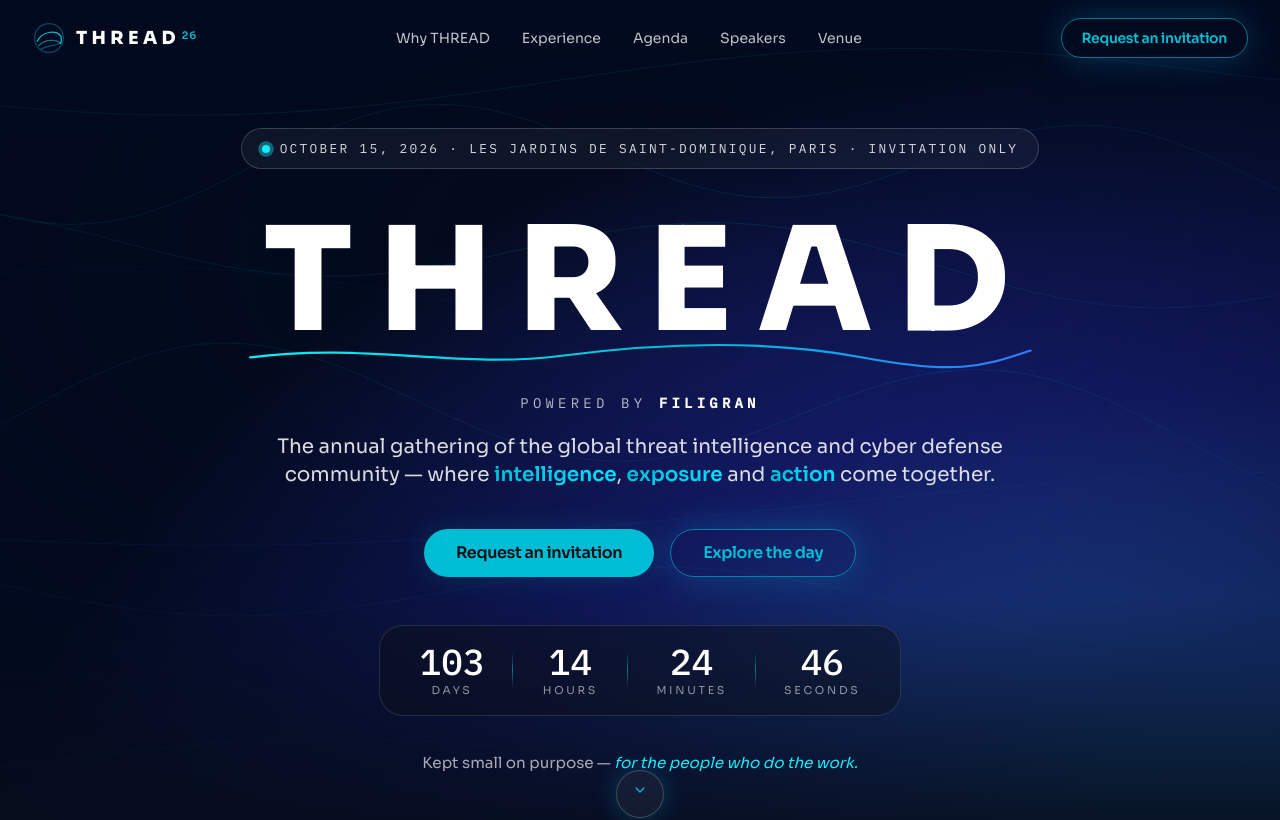
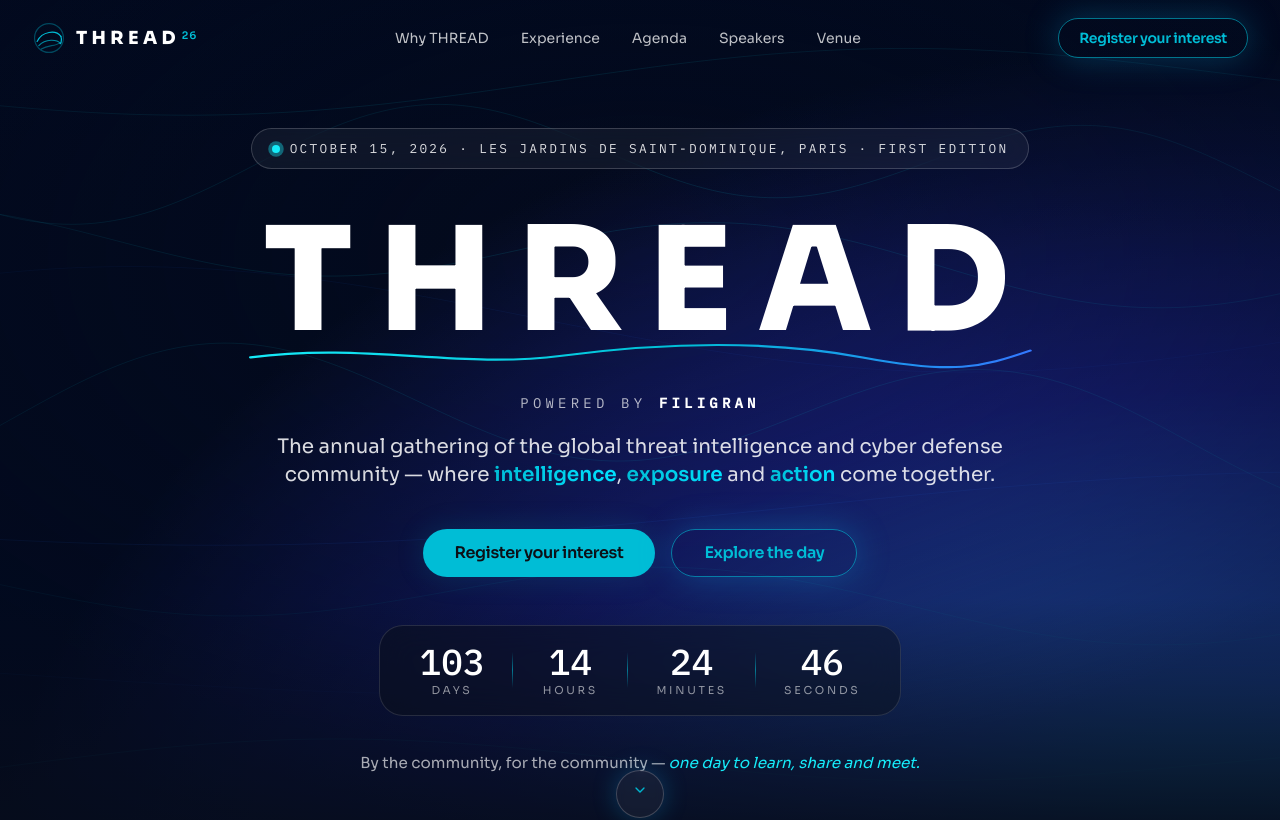
Before and after one commit to FiligranHQ/thread-conference, a React (Vite) app: page / in a window 1280 px wide. Shown: the top 820 px of the page. Built offline with nearby package versions, Linux system fonts and the light colour scheme.

Commit message:
refactor: replace invitation-only framing with open community get-together tone

```diff
--- a/index.html
+++ b/index.html
@@ -19,7 +19,7 @@
     <meta property="og:title" content="THREAD 2026 — Powered by Filigran" />
     <meta
       property="og:description"
-      content="The annual gathering of the threat intelligence and cyber defense community. October 15, 2026 — Les Jardins de Saint-Dominique, Paris. Invitation only."
+      content="The annual gathering of the threat intelligence and cyber defense community. October 15, 2026 — Les Jardins de Saint-Dominique, Paris. Talks, labs, workshops and an evening in the garden — by the community, for the community."
     />
     <meta property="og:type" content="website" />
     <meta property="og:url" content="https://thread.filigran.io/" />
--- a/src/components/Footer.tsx
+++ b/src/components/Footer.tsx
@@ -29,7 +29,7 @@
   { label: "Experience", url: "#experience" },
   { label: "Agenda", url: "#agenda" },
   { label: "Venue", url: "#venue" },
-  { label: "Request an invitation", url: "#register" },
+  { label: "Register your interest", url: "#register" },
 ] as const;
 
 export const Footer = () => (
--- a/src/components/Hero.tsx
+++ b/src/components/Hero.tsx
@@ -85,7 +85,7 @@
 
         <div className="mb-12 flex flex-col items-center justify-center gap-4 sm:flex-row animate-fade-in-slow">
           <ButtonLink href="#register" variant="primary" size="lg">
-            Request an invitation
+            Register your interest
           </ButtonLink>
           <ButtonLink href="#agenda" variant="cta" size="lg">
             Explore the day
--- a/src/components/Navigation.tsx
+++ b/src/components/Navigation.tsx
@@ -55,7 +55,7 @@
 
         <div className="hidden md:block">
           <ButtonLink href="#register" variant="cta" size="sm">
-            Request an invitation
+            Register your interest
           </ButtonLink>
         </div>
 
@@ -83,7 +83,7 @@
             </a>
           ))}
           <ButtonLink href="#register" variant="cta" onClick={() => setOpen(false)}>
-            Request an invitation
+            Register your interest
           </ButtonLink>
         </div>
       ) : null}
--- a/src/components/RegisterSection.tsx
+++ b/src/components/RegisterSection.tsx
@@ -16,7 +16,7 @@
       <Reveal delay={200}>
         <div className="mb-7 flex flex-wrap items-center justify-center gap-4">
           <ButtonLink
-            href={`mailto:${event.contactEmail}?subject=THREAD%202026%20-%20Invitation%20request`}
+            href={`mailto:${event.contactEmail}?subject=THREAD%202026%20-%20Registration%20interest`}
             variant="primary"
             size="lg"
           >
--- a/src/content/site.ts
+++ b/src/content/site.ts
@@ -33,16 +33,16 @@
   /** Venue, short version for the hero banner. */
   venueShort: "Les Jardins de Saint-Dominique, Paris",
 
-  /** Admission note shown in the hero banner. */
-  admission: "Invitation only",
+  /** Third item shown in the hero banner (after date and venue). */
+  admission: "First edition",
 
   /** The one-line pitch under the title. The <accent> words are highlighted. */
   pitch:
     "The annual gathering of the global threat intelligence and cyber defense community — where intelligence, exposure and action come together.",
 
   /** Signature sentence at the bottom of the hero. */
-  credential: "Kept small on purpose —",
-  credentialEmphasis: "for the people who do the work.",
+  credential: "By the community, for the community —",
+  credentialEmphasis: "one day to learn, share and meet.",
 
   /** Email used by all the buttons of the site. */
   contactEmail: "events@filigran.io",
@@ -99,7 +99,7 @@
     "A discreet address in the 7th arrondissement, minutes from Les Invalides — an auditorium, intimate salons, an exhibition floor and a private garden for the evening aperitif.",
   address: "49-51 rue Saint-Dominique, 75007 Paris",
   dateAndHours: "Thursday, October 15, 2026 — 08:30 to 19:00",
-  capacity: "Attendance by invitation",
+  capacity: "Open to the community — registration opening soon",
   gardenNote: "Private garden for the evening cocktail",
   landmarks: "Les Invalides · Musée d'Orsay · Assemblée Nationale",
   transit: "Métro 8 · 12 · 13 / RER C — Invalides",
@@ -110,12 +110,12 @@
 /** Final call-to-action section, at the bottom of the page. */
 export const register = {
   kicker: "Join us",
-  title: "Kept small on purpose.",
+  title: "This is your event.",
   description:
-    "THREAD gathers the open-source threat management community — analysts, engineers, contributors and the leaders they work with. Attendance is by invitation, and space is limited. If that sounds like you, tell us who you are.",
-  primaryButton: "Request an invitation",
+    "THREAD gathers the open-source threat management community — analysts, engineers, contributors and the leaders they work with. One day to share what works, learn from each other and meet in person the people you know from Slack and GitHub.",
+  primaryButton: "Register your interest",
   secondaryButton: "Propose a session",
-  note: "Registration opens soon. Invitations are personal and non-transferable.",
+  note: "Registration opens soon — leave your details and you will be the first to know.",
 } as const;
 
 /** Links displayed in the footer. */
```
